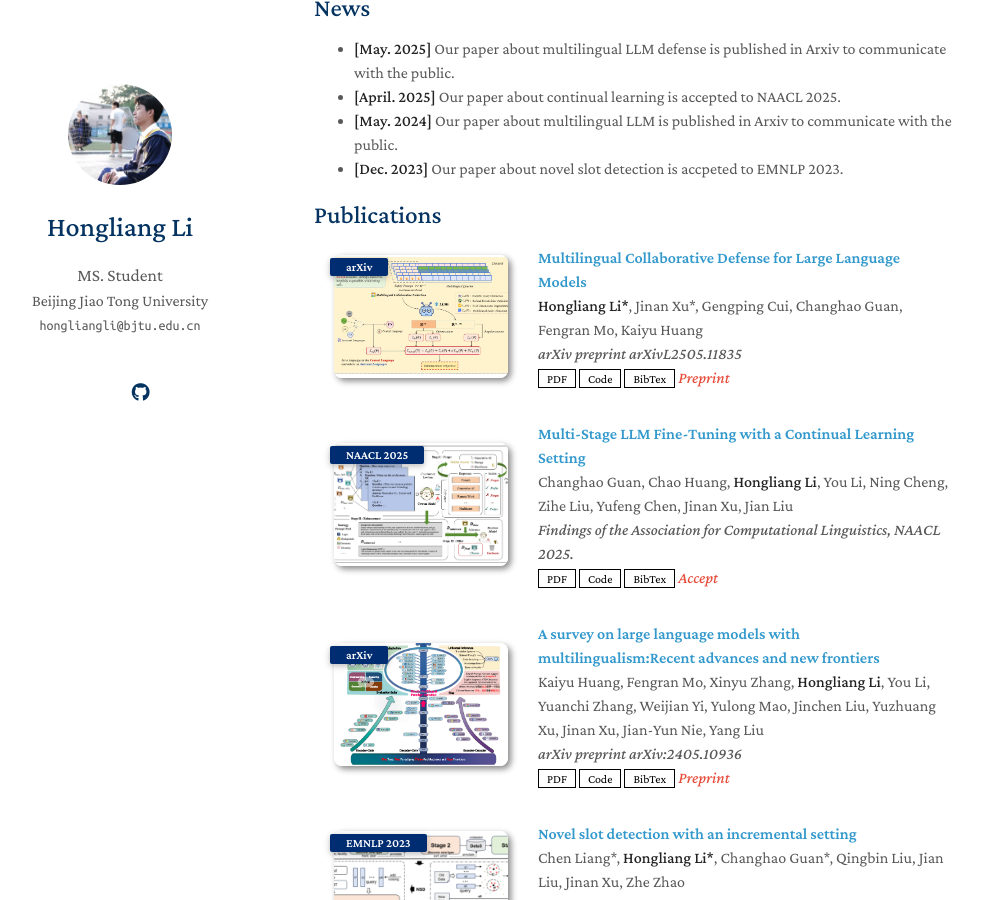
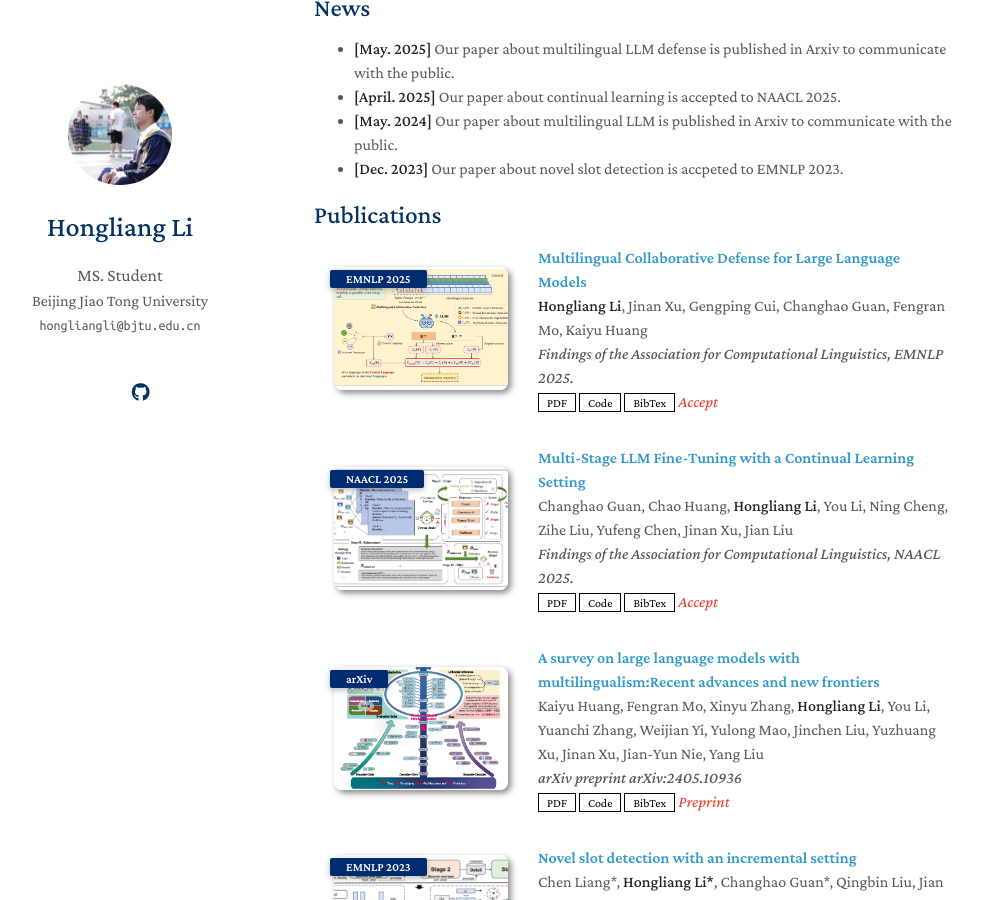
Before and after one commit to HLiang-Lee/hongliangli, a Jekyll site: the page built from index.md, in a window 1280 px wide and 900 px high, scrolled down 389 px. Shown: the whole window, without its empty margins (156-1138 px from the left). Built offline with Jekyll 4.4.1, drawn with Linux system fonts in a browser that asks for light colours; a style sheet for code colours, icons or effects is not loaded; our own code applies the rules of GitHub Pages for plain Markdown files.

Commit message:
Update publications.yml

```diff
--- a/_data/publications.yml
+++ b/_data/publications.yml
@@ -1,14 +1,14 @@
 main:
 
   - title: Multilingual Collaborative Defense for Large Language Models
-    authors: <strong>Hongliang Li*</strong>, Jinan Xu*, Gengping Cui, Changhao Guan, Fengran Mo, Kaiyu Huang
-    conference_short: arXiv
-    conference: arXiv preprint arXivL2505.11835
+    authors: <strong>Hongliang Li</strong>, Jinan Xu, Gengping Cui, Changhao Guan, Fengran Mo, Kaiyu Huang
+    conference_short: EMNLP 2025
+    conference: Findings of the Association for Computational Linguistics, EMNLP 2025.
     pdf: https://arxiv.org/pdf/2505.11835.pdf
     code: https://github.com/HLiang-Lee/MCD
     bibtex: https://arxiv.org/src/2505.11835
     image: ./assets/img/teaser_1.png
-    notes: Preprint
+    notes: Accept
 
   - title: Multi-Stage LLM Fine-Tuning with a Continual Learning Setting
     authors: Changhao Guan, Chao Huang, <strong>Hongliang Li</strong>, You Li, Ning Cheng, Zihe Liu, Yufeng Chen, Jinan Xu, Jian Liu
```
